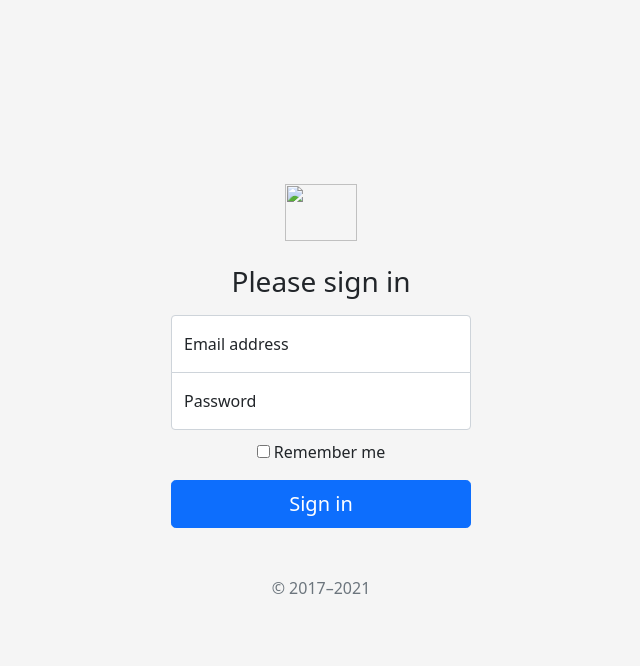
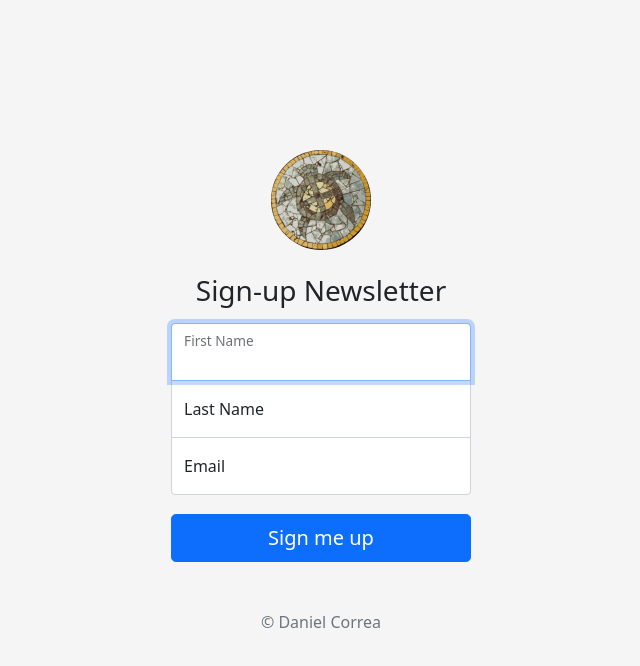
Before and after one commit to danielcr0995/newsletter_signup, a website: page signup.html in a window 1280 px wide. Shown: the whole page, without its empty margins (319-959 px from the left). Drawn offline with nearby package versions, Linux system fonts and the light colour scheme.

Commit message:
updated form and styles

```diff
--- a/signup.html
+++ b/signup.html
@@ -7,7 +7,7 @@
         <meta name="description" content="">
         <meta name="author" content="Mark Otto, Jacob Thornton, and Bootstrap contributors">
         <meta name="generator" content="Hugo 0.88.1">
-        <title>Signin Template · Bootstrap v5.1</title>
+        <title>Newsletter Signup</title>
 
         <link rel="canonical" href="https://getbootstrap.com/docs/5.1/examples/sign-in/">
 
@@ -53,25 +53,25 @@
 
         <main class="form-signin">
         <form>
-            <img class="mb-4" src="/docs/5.1/assets/brand/bootstrap-logo.svg" alt="" width="72" height="57">
-            <h1 class="h3 mb-3 fw-normal">Please sign in</h1>
-
+            <img class="mb-4 logo" src="./images/logo.png" alt="" >
+            <h1 class="h3 mb-3 fw-normal">Sign-up Newsletter</h1>
             <div class="form-floating">
-            <input type="email" class="form-control" id="floatingInput" placeholder="name@example.com">
-            <label for="floatingInput">Email address</label>
+                <input type="text" class="form-control top" placeholder="First Name" required autofocus>
+                <label for="floatingInput">First Name</label>
             </div>
             <div class="form-floating">
-            <input type="password" class="form-control" id="floatingPassword" placeholder="Password">
-            <label for="floatingPassword">Password</label>
+                <input type="text" class="form-control middle" placeholder="Last Name" required>
+                <label for="floatingInput">Last Name</label>
+            </div>
+            <div class="form-floating">
+                <input type="email" class="form-control bottom" placeholder="Email" required>
+                <label for="floatingInput">Email</label>
             </div>
 
-            <div class="checkbox mb-3">
-            <label>
-                <input type="checkbox" value="remember-me"> Remember me
-            </label>
-            </div>
-            <button class="w-100 btn btn-lg btn-primary" type="submit">Sign in</button>
-            <p class="mt-5 mb-3 text-muted">&copy; 2017–2021</p>
+
+
+            <button class="w-100 btn btn-lg btn-primary" type="submit">Sign me up</button>
+            <p class="mt-5 mb-3 text-muted">&copy; Daniel Correa</p>
         </form>
         </main>
     </body>
--- a/styles.css
+++ b/styles.css
@@ -26,14 +26,28 @@ body {
   z-index: 2;
 }
 
-.form-signin input[type="email"] {
+.top {
   margin-bottom: -1px;
   border-bottom-right-radius: 0;
   border-bottom-left-radius: 0;
 }
 
-.form-signin input[type="password"] {
+.middle {
+  margin-bottom: -1px;
+  border-radius: 0;
+}
+
+.bottom {
   margin-bottom: 10px;
   border-top-left-radius: 0;
   border-top-right-radius: 0;
 }
+
+.logo {
+  width: 100px;
+  border-radius: 50%;
+}
+
+.btn {
+  margin-top: 3%;
+}
```
Also changed, not shown: images/logo.png (added).
